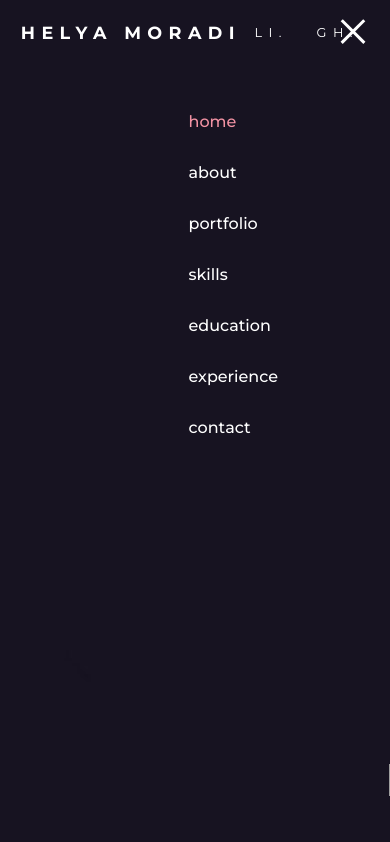
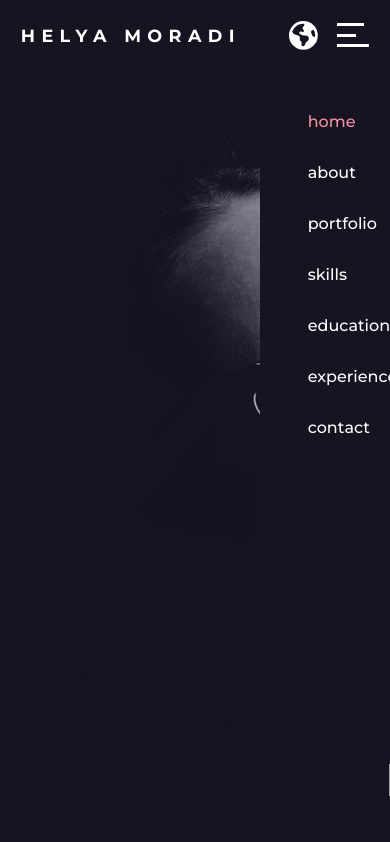
Before and after one commit to Helya-Moradi/Portfolio, a React app: page / in a window 390 px wide. Shown: the top 842 px of the page. Built offline with nearby package versions, Linux system fonts and the light colour scheme; grey boxes are pictures that could not be loaded.

Commit message:
feat: create and add hamburger menu

```diff
--- a/src/App.tsx
+++ b/src/App.tsx
@@ -5,7 +5,7 @@ import Sidebar from "src/sections/sidebar";
 import {useState} from "react";
 
 function App() {
-    const [openMenu, setOpenMenu] = useState(true);
+    const [openMenu, setOpenMenu] = useState(false);
     const [activeItem, setActiveItem] = useState('');
 
     return (
--- /dev/null
+++ b/src/components/hamburgerMenu/index.sass
@@ -0,0 +1,44 @@
+@import "src/theme/colors"
+
+.hamburgerIcon
+  width: 2rem
+  height: 1.5rem
+  position: relative
+  cursor: pointer
+
+  &.open
+    .line1,
+    .line3
+      top: 40%
+      width: 100%
+
+    .line1
+      transform: rotate(45deg)
+
+    .line2
+      opacity: 0
+
+    .line3
+      transform: rotate(-45deg)
+
+  .line
+    background-color: $white
+    position: absolute
+    height: .2rem
+    transition: .35s
+
+  .line1
+    top: 0
+    width: 85%
+
+  .line2
+    top: calc(50% - .1rem)
+    width: 60%
+
+  .line3
+    top: calc(100% - .2rem)
+    width: 100%
+
+  .hamburgerIcon:hover
+    .line
+      width: 100%
--- /dev/null
+++ b/src/components/hamburgerMenu/index.tsx
@@ -0,0 +1,24 @@
+import style from "./index.sass";
+import cls from "src/utils/class_names";
+
+interface HamburgerMenuProps {
+    open: boolean;
+    setOpen: Function;
+    classNames: string;
+}
+
+function HamburgerMenu({open, setOpen, classNames}: HamburgerMenuProps) {
+    return (<div
+            className={cls(style.hamburgerIcon, open && style.open, classNames)}
+            onClick={() => {
+                setOpen((prev: boolean) => !prev)
+            }}>
+            <span className={cls(style.line, style.line1)}/>
+            <span className={cls(style.line, style.line2)}/>
+            <span className={cls(style.line, style.line3)}/>
+        </div>
+
+    );
+}
+
+export default HamburgerMenu;
--- a/src/sections/header/index.sass
+++ b/src/sections/header/index.sass
@@ -20,33 +20,14 @@ header
     text-transform: uppercase
     letter-spacing: .4rem
 
-  .hamburgerIcon
-    width: 2rem
-    height: 1.5rem
-    position: relative
-    cursor: pointer
+  .wrapper
+    display: flex
+    align-items: center
+    gap: 1.2rem
 
-    .line
-      background-color: $white
-      position: absolute
-      height: .2rem
-      transition: .35s
-
-    .line1
-      top: 0
-      width: 85%
-
-    .line2
-      top: calc(50% - .1rem)
-      width: 60%
-
-    .line3
-      top: calc(100% - .2rem)
-      width: 100%
-
-  .hamburgerIcon:hover
-    .line
-      width: 100%
+    .icon
+      font-size: 1.8rem
+      cursor: pointer
 
   .socialMedias
     position: absolute
@@ -55,7 +36,10 @@ header
     gap: 1.8rem
     font-size: .8rem
     transition: .35s
-    right: -40%
+    right: -30%
+
+    &.open
+      right: 8.3rem
 
     a
       color: $white
@@ -66,25 +50,6 @@ header
 
       &:hover
         color: $pink
-
-header.open
-  .hamburgerIcon
-    .line1,
-    .line3
-      top: 40%
-      width: 100%
-
-    .line1
-      transform: rotate(45deg)
-
-    .line2
-      opacity: 0
-
-    .line3
-      transform: rotate(-45deg)
-
-  .socialMedias
-    right: 8%
 
 @media screen and (min-width: 1300px)
   header
@@ -100,13 +65,16 @@ header.open
     span.logo
       white-space: nowrap
       order: 2
-      transform: rotate(-90deg) translate(-6rem,5.7rem)
+      transform: rotate(-90deg) translate(-6rem, 5.7rem)
 
-    .hamburgerIcon
+    .wrapper
+      justify-content: center
+      flex-direction: column-reverse
+      gap: 1.8rem
       order: 1
 
     .socialMedias
       position: static
       order: 3
       transition: unset
-      transform: rotate(-90deg) translate(-15rem,2rem)
+      transform: rotate(-90deg) translate(-15rem, 2rem)
--- a/src/sections/header/index.tsx
+++ b/src/sections/header/index.tsx
@@ -1,5 +1,8 @@
 import style from './index.sass'
 import cls from "src/utils/class_names";
+import HamburgerMenu from "src/components/hamburgerMenu";
+import {FontAwesomeIcon} from '@fortawesome/react-fontawesome';
+import {faEarth} from '@fortawesome/free-solid-svg-icons';
 
 interface HeaderProps {
     open: boolean;
@@ -9,26 +12,18 @@ interface HeaderProps {
 function Header({open, setOpen}: HeaderProps) {
 
     return (
-        <header
-            className={cls(open && style.open)}>
-
+        <header>
             <span className={style.logo}>Helya Moradi</span>
 
-            <div
-                className={style.hamburgerIcon}
-                onClick={() => {
-                    setOpen((prev: boolean) => !prev)
-                }}>
-                <span className={cls(style.line, style.line1)}/>
-                <span className={cls(style.line, style.line2)}/>
-                <span className={cls(style.line, style.line3)}/>
+            <div className={style.wrapper}>
+                <FontAwesomeIcon icon={faEarth} className={style.icon}/>
+                <HamburgerMenu open={open} setOpen={setOpen} classNames={style.hamburgerIcon}/>
             </div>
 
-            <div className={style.socialMedias}>
+            <div className={cls(style.socialMedias, open && style.open)}>
                 <a href="https://www.linkedin.com/in/helya-moradi" target='_blank'>li.</a>
                 <a href="https://github.com/Helya-Moradi" target='_blank'>gh.</a>
             </div>
-
         </header>
     );
 }
--- a/src/sections/sidebar/index.sass
+++ b/src/sections/sidebar/index.sass
@@ -4,7 +4,7 @@
   position: fixed
   top: 4rem
   right: -40%
-  padding: 3rem 5rem
+  padding: 3rem 7.3rem 3rem 3rem
   z-index: 1
   height: 100vh
   background-color: $purple1
```
